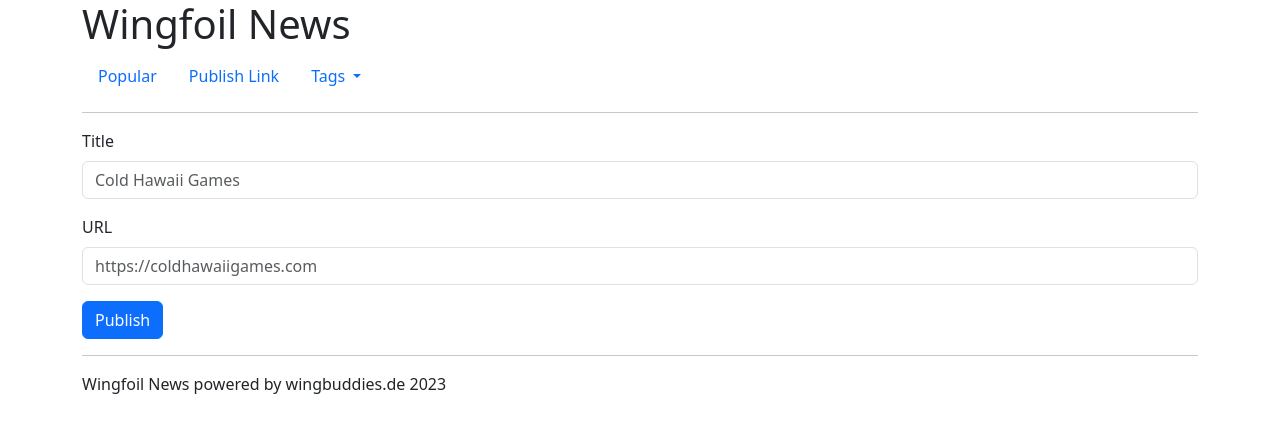
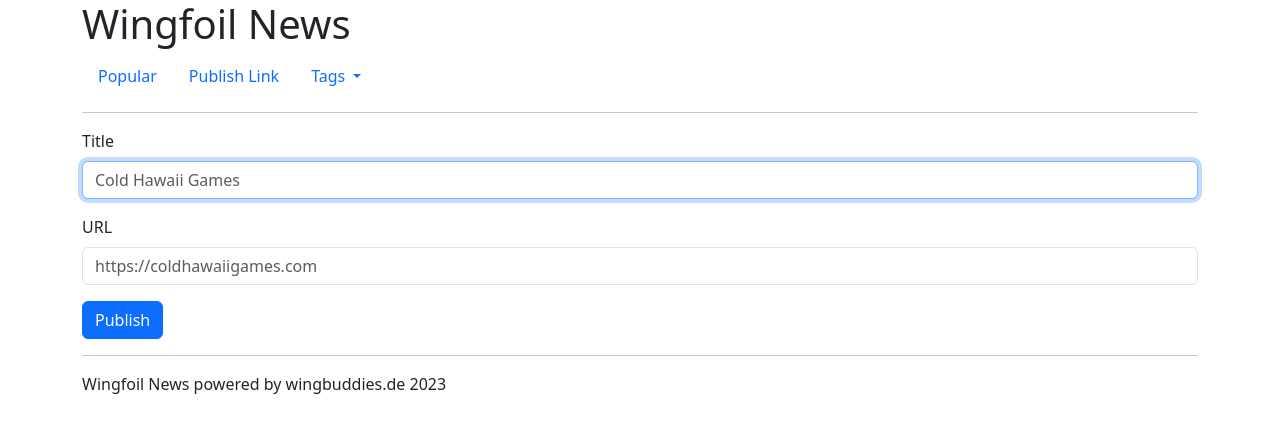
Before and after one commit to rwirdemann/wingfoilnews, a SvelteKit app: page /publishlink in a window 1280 px wide. Shown: the top 432 px of the page. Built offline with nearby package versions, Linux system fonts and the light colour scheme.

Commit message:
Adds autofocus to title field

```diff
--- a/src/routes/publishlink/+page.svelte
+++ b/src/routes/publishlink/+page.svelte
@@ -44,7 +44,7 @@
 <form>
     <div class="mb-3">
         <label for="title" class="form-label">Title</label>
-        <input class="form-control" bind:value={title} id="title" placeholder="Cold Hawaii Games" required/>
+        <input class="form-control" bind:value={title} id="title" placeholder="Cold Hawaii Games" required autofocus/>
     </div>
 
     <div class="mb-3">
```
